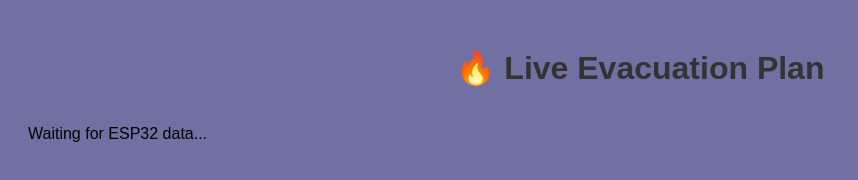
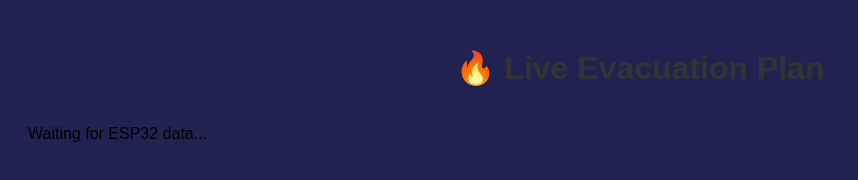
Before and after one commit to aqshanto/Fire-Evacution-System, a plain HTML site: page index.html in a window 1280 px wide. Shown: the whole page, without its empty margins (0-858 px from the left). Drawn offline with Linux system fonts and the light colour scheme; no server answers.

Commit message:
Refactor index.html: Change background color back to #222252 for consistency

```diff
--- a/index.html
+++ b/index.html
@@ -7,7 +7,7 @@
     <style>
       body {
         font-family: sans-serif;
-        background-color: #7070a3;
+        background-color: #222252;
         padding: 20px;
       }
       h1 {
```
